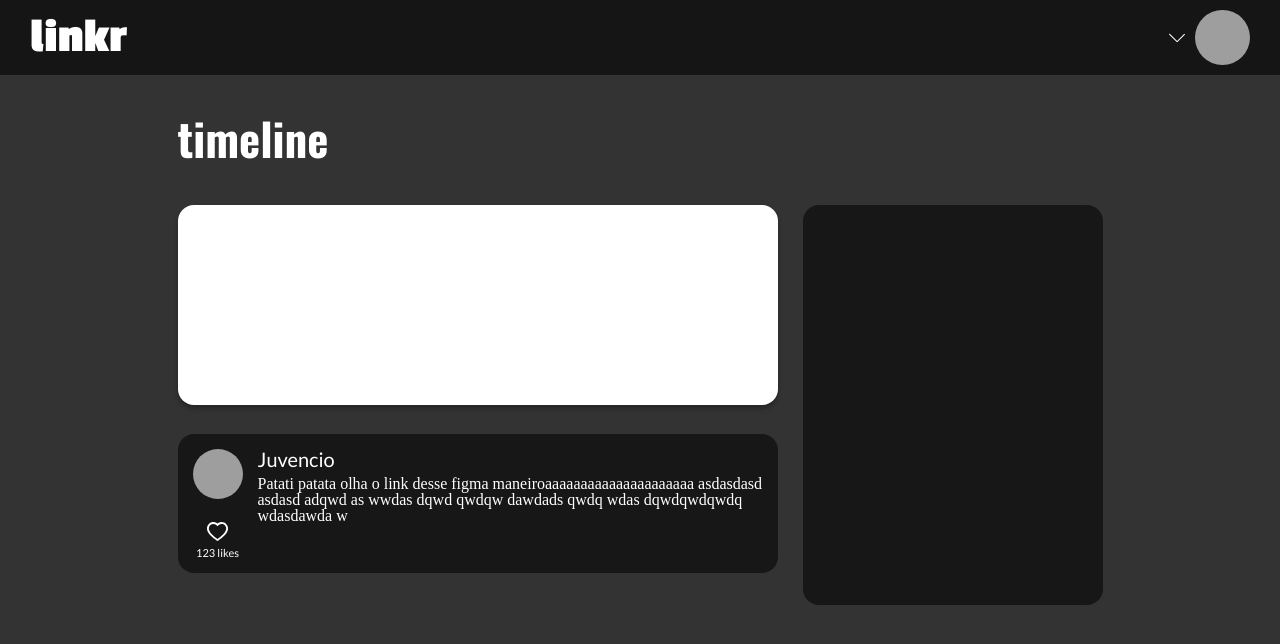
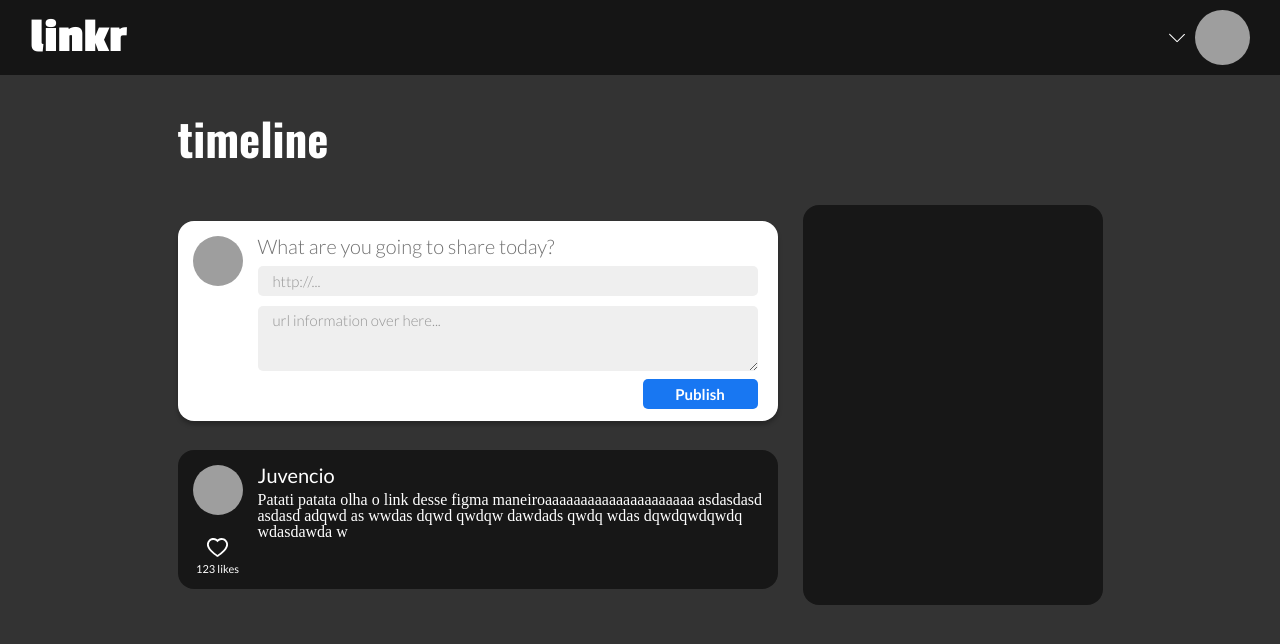
Before and after one commit to Gomeshg/projeto17-linkr-front, a React (Create React App) app: page /timeline in a window 1280 px wide. Shown: the top 644 px of the page. Built offline with nearby package versions, Linux system fonts and the light colour scheme; grey boxes are pictures that could not be loaded.

Commit message:
feat: LinkShare web layout is complete and have its logic to validate url and send it to the backend; build: react-loader-spinner

```diff
--- a/package.json
+++ b/package.json
@@ -10,6 +10,7 @@
     "react": "^18.2.0",
     "react-dom": "^18.2.0",
     "react-icons": "^4.6.0",
+    "react-loader-spinner": "^5.3.4",
     "react-router-dom": "^6.4.2",
     "react-scripts": "5.0.1",
     "styled-components": "^5.3.6",
--- a/src/components/pages/common/TimelineLinks.js
+++ b/src/components/pages/common/TimelineLinks.js
@@ -1,7 +1,6 @@
 import styled from "styled-components";
-import { AiOutlineHeart } from 'react-icons/ai';
+import { AiOutlineHeart, AiFillHeart } from 'react-icons/ai';
 // import urlMetaData from "url-metadata";
-import { useEffect } from "react";
 
 const objetoPTesteUsuario = {
     username: "Juvencio",
@@ -20,6 +19,7 @@ export default function TimelineLinks() {
             <div className="userIconNLikesColumn">
                 <img src={objetoPTesteUsuario.userPicture} alt="idoso nervoso" className="profileIcon" ></img>
                 <h3><AiOutlineHeart className="icon" /></h3>
+                {/* <h3><AiFillHeart className="icon" /></h3> */}
                 <h3 className="likes">{objetoPTesteLink.likes} likes</h3>
             </div>
 
--- a/src/components/pages/timelinePage/LinkShare.js
+++ b/src/components/pages/timelinePage/LinkShare.js
@@ -1,9 +1,87 @@
+import { useState } from "react";
 import styled from "styled-components"
+import { postLink } from "../../services/linkr";
+
+const objetoPTesteUsuario = {
+    username: "Juvencio",
+    userPicture: "https://img.r7.com/images/meme-sorriso-forcado-hide-the-pain-harold-maurice-andras-arato-08112019141226221"
+};
 
 export default function LinkShare() {
+    const [loading, setLoading] = useState(true);
+
+    const [url, setUrl] = useState("");
+    const [text, setText] = useState("");
+
+    function validation() {
+        const expression = /(([a-z]+:\/\/)?(([a-z0-9\-]+\.)+([a-z]{2}|aero|arpa|biz|com|coop|edu|gov|info|int|jobs|mil|museum|name|nato|net|org|pro|travel|local|internal))(:[0-9]{1,5})?(\/[a-z0-9_\-\.~]+)*(\/([a-z0-9_\-\.]*)(\?[a-z0-9+_\-\.%=&amp;]*)?)?(#[a-zA-Z0-9!$&'()*+.=-_~:@/?]*)?)(\s+|$)/gi;
+        const regex = new RegExp(expression);
+
+        if (text === "") {
+            setText(null);
+        }
+
+        if (url.match(regex)) {
+            return true;
+        } else {
+            alert("Please insert a valid link that you would like to share.");
+        }
+        return false;
+    }
+
+    function postUrl(e) {
+        e.preventDefault();
+        const validate = validation();
+
+        const link = {
+            url: url,
+            text: text
+        }
+
+        if (validate === true) {
+            setLoading(false);
+
+            postLink(link).then(() => {
+                console.log(link);
+                setUrl("");
+                setText("");
+            }).catch((error) => {
+                alert("Houve um erro ao publicar seu link");
+            });
+            setLoading(true);
+        };
+    };
+
     return (
         <LinkShareStyle>
+            <div>
+                <img src={objetoPTesteUsuario.userPicture} alt="idoso nervoso" className="profileIcon" ></img>
+            </div>
+            <div>
+                <h2 className="shareTitle">What are you going to share today?</h2>
+                <form onSubmit={postUrl} id="myForm">
+                    <input
+                        className="inputBar"
+                        placeholder="http://..."
+                        type="text"
+                        value={url}
+                        onChange={e => setUrl(e.target.value)}
+                        disabled={(loading) ? "" : "disabled"}
+                    />
 
+                    <textarea
+                        className="inputBar bigInputBar"
+                        placeholder="url information over here..."
+                        type="text"
+                        value={text}
+                        onChange={e => setText(e.target.value)}
+                        disabled={(loading) ? "" : "disabled"}
+                    />
+
+                    {(loading) ? <button type="submit" className="button">Publish</button>
+                    : <button className="button">Publishing...</button>}
+                </form>
+            </div>
         </LinkShareStyle>
     )
 };
@@ -11,9 +89,78 @@ export default function LinkShare() {
 const LinkShareStyle = styled.div`
     box-shadow: 0px 4px 4px rgba(0, 0, 0, 0.25);
     border-radius: 16px;
+    color: #707070;
 
     width: 600px;
     height: 200px;
     background-color: #ffffff;
     margin-bottom: 13px;
+    padding: 15px;
+
+    display:flex;
+    margin-top: 16px;
+.profileIcon {
+    height: 50px;
+    width: 50px;
+    margin-bottom: 20px;
+    margin-right: 15px;
+    border-radius: 50%;
+}
+.shareTitle {
+    font-family: 'Lato', sans-serif;
+    font-weight: 300;
+    font-size: 20px;
+    margin-bottom: 5px;
+}
+.inputBar {
+    width: 500px;
+    height: 30px;
+    border: none;
+    border-radius: 5px;
+    background: #EFEFEF;
+    margin: 5px 0 5px 0;
+
+    font-family: 'Lato', sans-serif;
+    font-weight: 300;
+    font-size: 15px;
+    padding: 5px 15px 5px 15px;
+
+    ::-webkit-input-placeholder { /* WebKit, Blink, Edge */
+        color: #949494;
+    }
+    :-moz-placeholder { /* Mozilla Firefox 4 to 18 */
+        color: #949494;
+        opacity:  1;
+    }
+    ::-moz-placeholder { /* Mozilla Firefox 19+ */
+        color: #949494;
+        opacity:  1;
+    }
+    :-ms-input-placeholder { /* Internet Explorer 10-11 */
+        color: #949494;
+    }
+    ::-ms-input-placeholder { /* Microsoft Edge */
+        color: #949494;
+    }
+
+    ::placeholder { /* Most modern browsers support this now. */
+        color: #949494;
+    }
+}
+.bigInputBar {
+    height: 65px;
+}
+.button {
+    width:115px;
+    height: 30px;
+    border: none;
+    border-radius: 5px;
+    margin-left: 385px;
+    background-color: #1877F2;
+
+    font-family: 'Lato', sans-serif;
+    font-weight: 700;
+    font-size: 15px;
+    color: #ffffff;
+}
 `;
--- /dev/null
+++ b/src/components/services/linkr.js
@@ -0,0 +1,12 @@
+import axios from "axios";
+
+const BASE_URL = "";
+
+function postLink(link) {
+    const promise = axios.post(`${BASE_URL}/timeline`, link);
+    return promise;
+};
+
+export {
+    postLink,
+};
```
Also changed, not shown: 1 other file (tests, documents, lock files or other folders).
